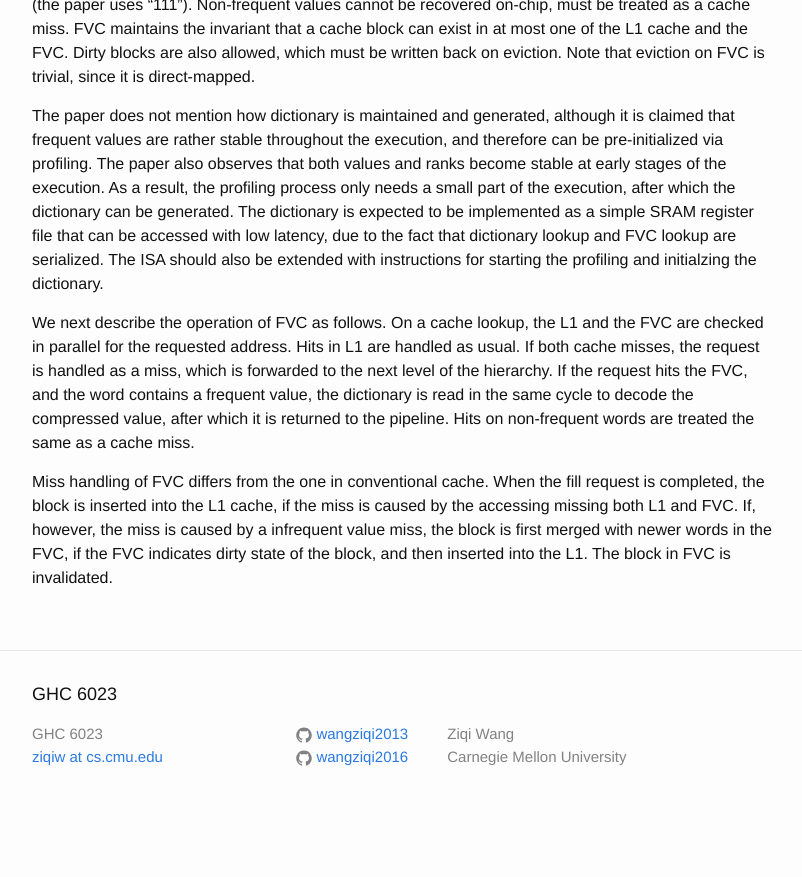
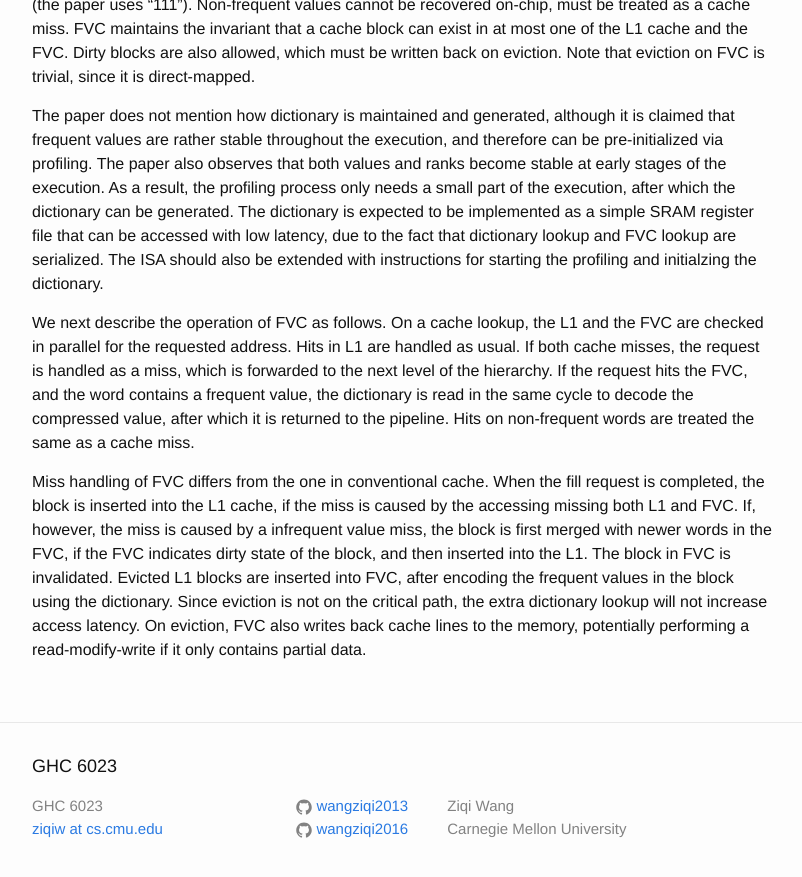
Before and after one commit to wangziqi2013/wangziqi2013.github.io, a Jekyll site: the page built from _posts/2020-07-05-fvc.markdown, in a window 1280 px wide and 900 px high, scrolled down 1441 px. Shown: the top 877 px of the window, without its empty margins (238-1040 px from the left). Built offline with Jekyll 4.4.1, drawn with Linux system fonts in a browser that asks for light colours; before the commit the page ends 2269 px from its top, so only the background shows below that.

Commit message:
Adding wb

```diff
--- a/_posts/2020-07-05-fvc.markdown
+++ b/_posts/2020-07-05-fvc.markdown
@@ -72,3 +72,7 @@ words are treated the same as a cache miss.
 Miss handling of FVC differs from the one in conventional cache. When the fill request is completed, the block is inserted into the L1 cache, if the miss is caused by the accessing missing both L1 and FVC.
 If, however, the miss is caused by a infrequent value miss, the block is first merged with newer words in the FVC, if the
 FVC indicates dirty state of the block, and then inserted into the L1. The block in FVC is invalidated.
+Evicted L1 blocks are inserted into FVC, after encoding the frequent values in the block using the dictionary. Since eviction
+is not on the critical path, the extra dictionary lookup will not increase access latency.
+On eviction, FVC also writes back cache lines to the memory, potentially performing a read-modify-write if it only contains
+partial data.
```
